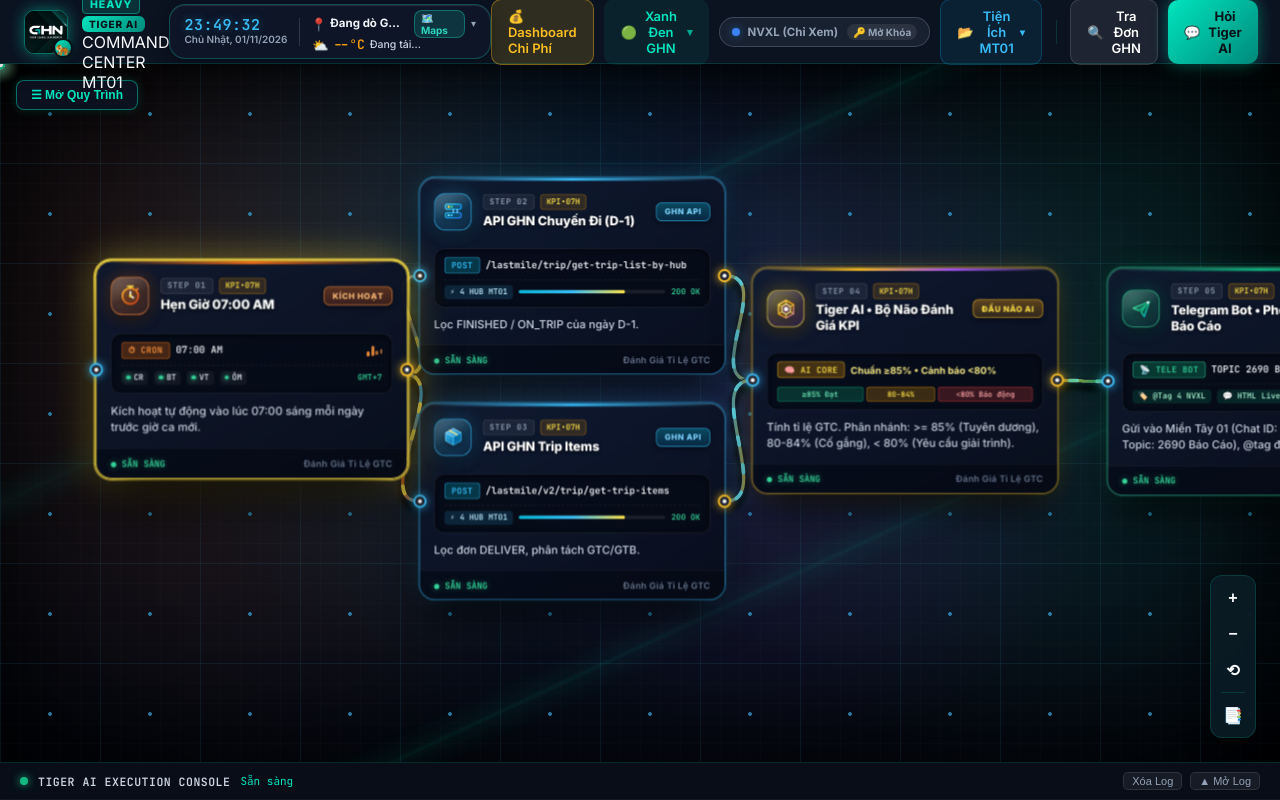
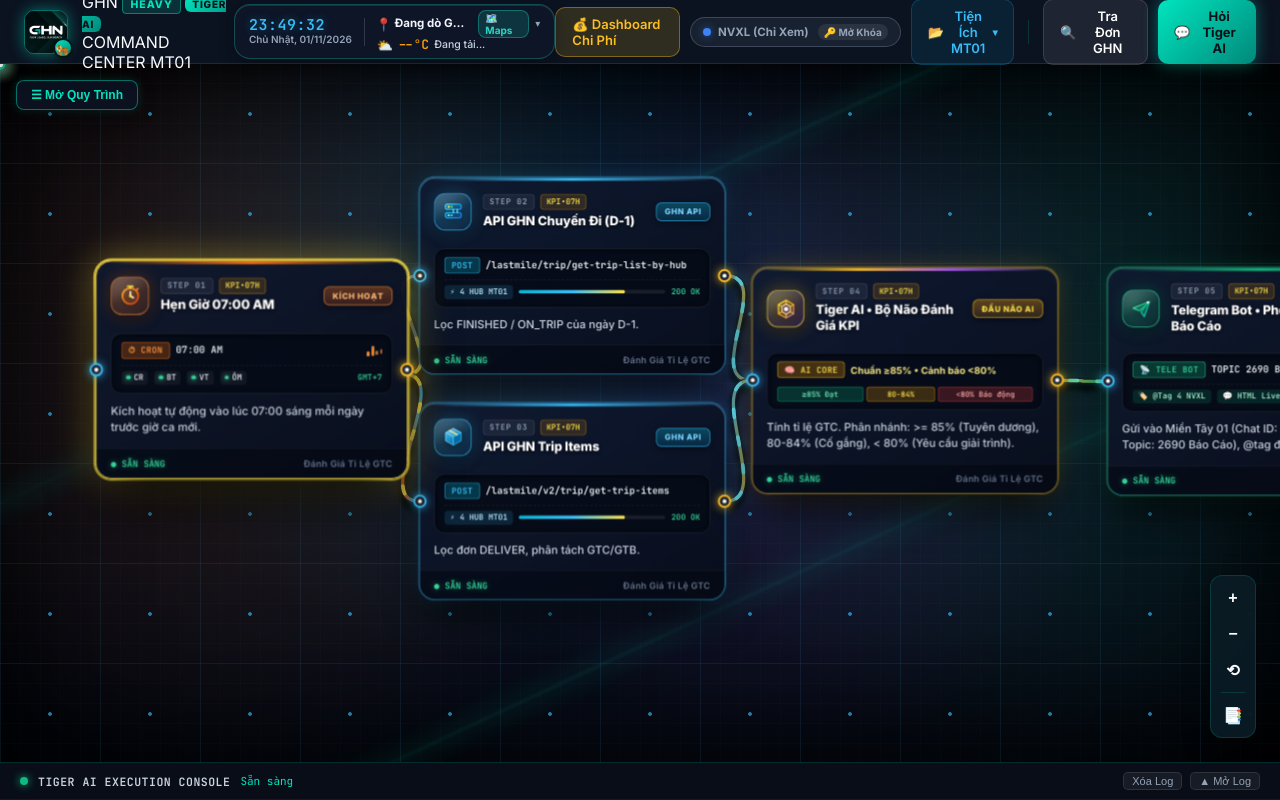
Before and after one commit to billnguyen1990/tiger-ai-studio, a Flask app: page / in a window 1280 px wide. Run offline with Flask 3, Linux system fonts and the light colour scheme.

Commit message:
refactor(ui): remove theme palette button from home command center header, keep exclusively on cost dashboard

```diff
--- a/templates/index.html
+++ b/templates/index.html
@@ -131,104 +131,6 @@
         <span>💰 Dashboard Chi Phí</span>
       </a>
 
-      <!-- 🎨 NÚT CHỌN GIAO DIỆN & SÁNG / TỐI NỔI BẬT TRÊN HEADER -->
-      <div class="theme-palette-wrapper" id="themePaletteWrapper">
-        <button id="btnThemeToggle" class="btn btn-theme-pill" title="Đổi màu sắc & Chỉnh Sáng / Tối" type="button">
-          <span id="themePillIcon">🟢</span>
-          <span id="themePillLabel">Xanh Đen GHN</span>
-          <span class="theme-caret">▾</span>
-        </button>
-
-        <div class="theme-palette-dropdown" id="themePaletteDropdown" style="display: none;">
-          <div class="theme-dd-header">
-            <span>🎨 BỘ SƯU TẬP GIAO DIỆN & MÀU SẮC</span>
-            <button type="button" class="theme-dd-close" id="btnCloseThemePalette">&times;</button>
-          </div>
-
-          <!-- CHỈNH SÁNG / TỐI NHANH 1-CLICK -->
-          <div class="theme-quick-switch-box">
-            <span class="theme-quick-label">⚡ Chỉnh Nhanh:</span>
-            <div class="theme-quick-buttons">
-              <button type="button" class="btn-mode-quick" id="btnQuickThemeDark" title="Chế độ Tối (Dịu mắt ban đêm)">
-                <span>🌙 Tối</span>
-              </button>
-              <button type="button" class="btn-mode-quick" id="btnQuickThemeLight" title="Chế độ Sáng (Thanh lịch ban ngày)">
-                <span>☀️ Sáng</span>
-              </button>
-            </div>
-          </div>
-
-          <div class="theme-dd-divider"></div>
-          <div class="theme-dd-section-title">CHỌN PHONG CÁCH BẢNG MÀU:</div>
-
-          <div class="theme-dd-list">
-            <div class="theme-item active" data-theme="theme-ghn-teal">
-              <span class="theme-badge-color" style="background: linear-gradient(135deg, #00e5be 0%, #051218 100%); border: 2px solid #00e5be;"></span>
-              <div class="theme-item-info">
-                <div class="theme-item-name">🟢 Xanh Đen GHN (Chuẩn Logo)</div>
-                <div class="theme-item-desc">Màu xanh ngọc logo GHN trên nền đen sâu</div>
-              </div>
-              <span class="theme-item-check">✓</span>
-            </div>
-
-            <div class="theme-item" data-theme="theme-ghn-orange">
-              <span class="theme-badge-color" style="background: linear-gradient(135deg, #ff6600 0%, #060e18 100%); border: 2px solid #ff6600;"></span>
-              <div class="theme-item-info">
-                <div class="theme-item-name">🟠 Cam & Xanh Đen (Đồng Phục GHN)</div>
-                <div class="theme-item-desc">Màu cam nhiệt huyết GHN phối nền xanh đen</div>
-              </div>
-              <span class="theme-item-check">✓</span>
-            </div>
-
-            <div class="theme-item" data-theme="theme-ghn-blue">
-              <span class="theme-badge-color" style="background: linear-gradient(135deg, #0ea5e9 0%, #030d1a 100%); border: 2px solid #0ea5e9;"></span>
-              <div class="theme-item-info">
-                <div class="theme-item-name">🔵 Xanh Dương GHN Express (Ocean Navy)</div>
-                <div class="theme-item-desc">Màu xanh biển sâu tốc hành tin cậy</div>
-              </div>
-              <span class="theme-item-check">✓</span>
-            </div>
-
-            <div class="theme-item" data-theme="theme-amber">
-              <span class="theme-badge-color" style="background: linear-gradient(135deg, #f59e0b 0%, #080c14 100%); border: 2px solid #f59e0b;"></span>
-              <div class="theme-item-info">
-                <div class="theme-item-name">🐯 Cam Hổ Cyberpunk (Tiger AI Gold)</div>
-                <div class="theme-item-desc">Vàng cam mãnh hổ, độ tương phản cao</div>
-              </div>
-              <span class="theme-item-check">✓</span>
-            </div>
-
-            <div class="theme-item" data-theme="theme-purple">
-              <span class="theme-badge-color" style="background: linear-gradient(135deg, #a855f7 0%, #0d0818 100%); border: 2px solid #a855f7;"></span>
-              <div class="theme-item-info">
-                <div class="theme-item-name">🟣 Tím Neon Huyền Bí (Galaxy Sci-Fi)</div>
-                <div class="theme-item-desc">Tím công nghệ tương lai hiện đại</div>
-              </div>
-              <span class="theme-item-check">✓</span>
-            </div>
-
-            <div class="theme-item" data-theme="theme-midnight">
-              <span class="theme-badge-color" style="background: linear-gradient(135deg, #475569 0%, #000000 100%); border: 2px solid #64748b;"></span>
-              <div class="theme-item-info">
-                <div class="theme-item-name">🌑 Đen OLED Siêu Tối (Midnight Black)</div>
-                <div class="theme-item-desc">Tối giản 100%, bảo vệ mắt & tiết kiệm pin</div>
-              </div>
-              <span class="theme-item-check">✓</span>
-            </div>
-
-            <div class="theme-item" data-theme="theme-light">
-              <span class="theme-badge-color" style="background: linear-gradient(135deg, #0d9488 0%, #f1f5f9 100%); border: 2px solid #0d9488;"></span>
-              <div class="theme-item-info">
-                <div class="theme-item-name">☀️ Sáng Thanh Lịch (Light Professional)</div>
-                <div class="theme-item-desc">Giao diện ban ngày dịu mắt văn phòng</div>
-              </div>
-              <span class="theme-item-check">✓</span>
-            </div>
-          </div>
-        </div>
-      </div>
-
-      <!-- Role Badge & Admin Unlock Trigger -->
       <div id="roleBadgeContainer" class="role-badge-container">
         <button id="btnRoleStatus" class="btn btn-role-pill" title="Chế độ NVXL (Chỉ Xem & Hỏi Tiger AI). Bấm để mở quyền Quản Trị Viên">
           <span class="role-dot viewer" id="roleDot"></span>
```
